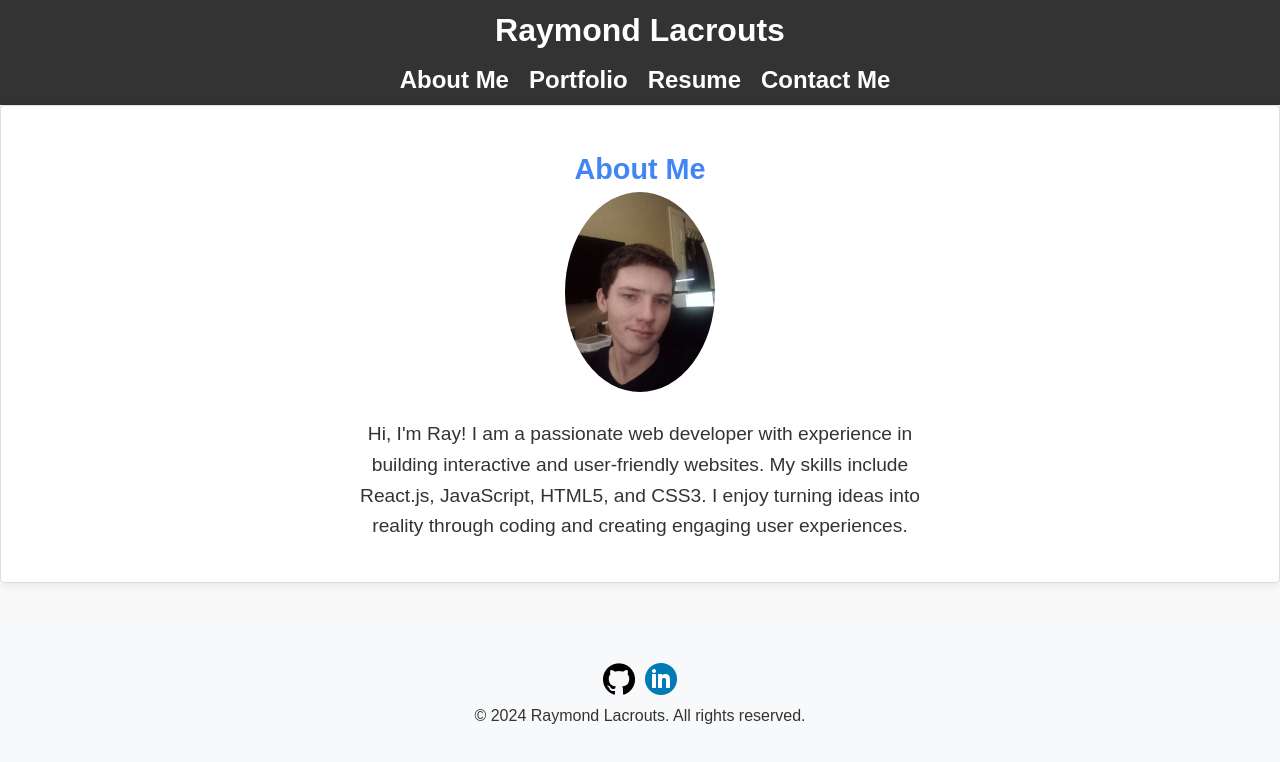
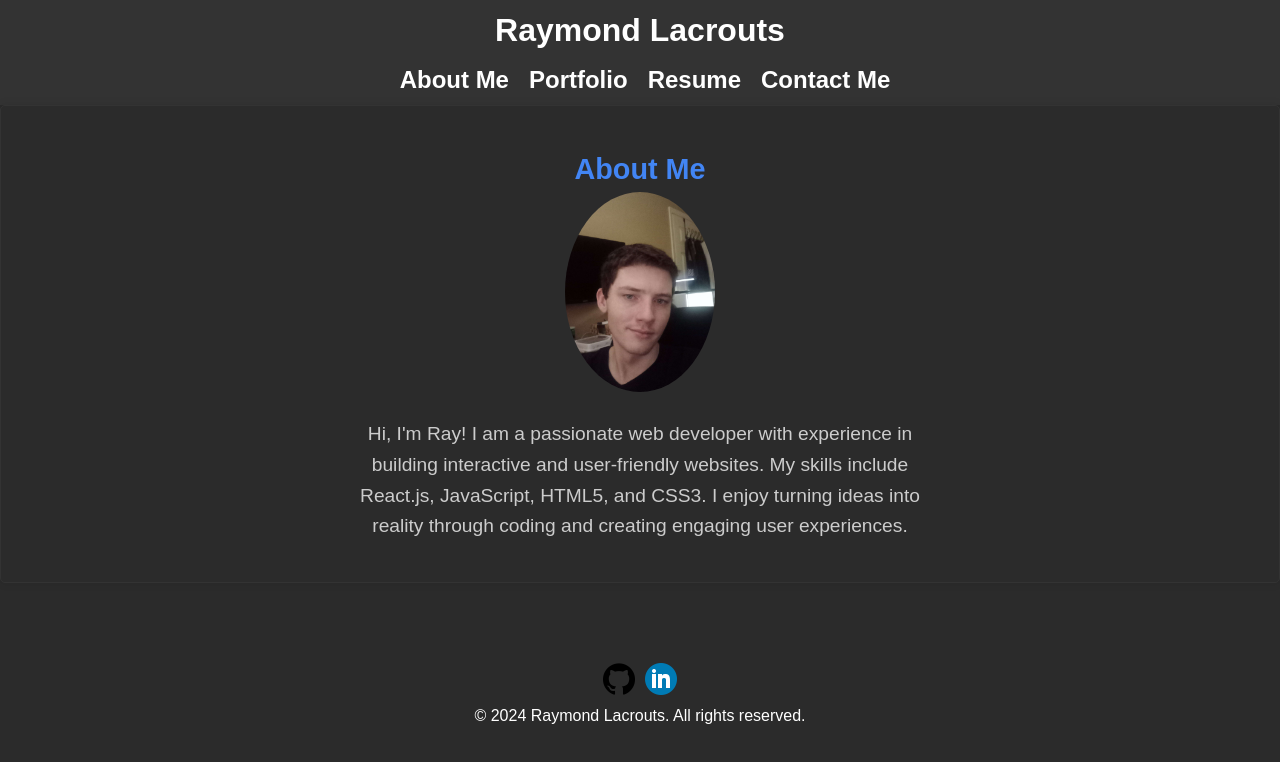
Before and after one commit to Wolffkran/rays-react-portfolio, a React (Create React App) app: page /about in a window 1280 px wide. Shown: the top 762 px of the page. Built offline with nearby package versions, Linux system fonts and the light colour scheme.

Commit message:
Additional styling

```diff
--- a/src/components/Resume/Resume.jsx
+++ b/src/components/Resume/Resume.jsx
@@ -1,5 +1,3 @@
-// Resume.jsx
-
 import React from 'react';
 
 const Resume = () => {
@@ -8,7 +6,7 @@ const Resume = () => {
       <h2>Resume</h2>
       <p>Download my resume: <a href={process.env.PUBLIC_URL + '/components/Resume/Raymond_Lacrouts_Resume.PDF'} download="Raymond_Lacrouts_Resume.PDF" target="_blank" rel="noopener noreferrer">Resume.pdf</a></p>
 
-
+      <section>
         <h3>Skills</h3>
         <ul>
           <li>Web Development</li>
@@ -17,6 +15,7 @@ const Resume = () => {
           <li>HTML5, CSS3</li>
           {/* Add more skills as needed */}
         </ul>
+      </section>
 
       {/* Add more sections like Education, Experience, etc. */}
     </div>
--- a/src/styles/App-tailwind.css
+++ b/src/styles/App-tailwind.css
@@ -5,10 +5,10 @@ body, h1, h2, h3, p {
 }
 
 body {
+  background-color: #2b2b2b; /* Set your desired dark background color */
   font-family: 'Arial', sans-serif;
   line-height: 1.6;
-  background-color: #f8f8f8;
-  color: #333;
+  color: #fff; /* Set text color for better contrast on dark background */
 }
 
 .container {
@@ -67,8 +67,8 @@ h2 {
 
 /* Portfolio styles */
 .project {
-  background-color: #fff;
-  border: 1px solid #ddd;
+  background-color: #2b2b2b;
+  border: 1px solid #333;
   padding: 20px;
   border-radius: 5px;
   box-shadow: 0 0 10px rgba(0, 0, 0, 0.1);
@@ -95,7 +95,7 @@ textarea {
   width: 100%;
   padding: 10px;
   margin-bottom: 15px;
-  border: 1px solid #ddd;
+  border: 1px solid #333;
   border-radius: 5px;
 }
 
@@ -127,8 +127,8 @@ button:hover {
 
 .project-card {
   max-width: 300px; /* Adjust the maximum width as needed */
-  background-color: #fff;
-  border: 1px solid #ddd;
+  background-color: #2b2b2b;
+  border: 1px solid #333;
   padding: 20px;
   border-radius: 5px;
   box-shadow: 0 0 10px rgba(0, 0, 0, 0.1);
@@ -137,11 +137,13 @@ button:hover {
 
 .project-card h3 {
   font-size: 1.5em;
+  color: #fff;
 }
 
 .project-card p {
   margin-top: 10px;
   font-size: 1em;
+  color: #ccc;
 }
 
 .project-links {
@@ -174,7 +176,7 @@ button:hover {
   width: 100%;
   padding: 10px;
   margin-bottom: 15px;
-  border: 1px solid #ddd;
+  border: 1px solid #333;
   border-radius: 5px;
 }
 
@@ -193,7 +195,7 @@ button:hover {
 }
 
 .footer {
-  background-color: #f8f9fa; /* Set your desired background color */
+  background-color: #2b2b2b; /* Set your desired background color */
   padding: 20px; /* Adjust the padding as needed */
   margin-top: auto; /* Push the footer to the bottom */
 }
@@ -211,12 +213,11 @@ button:hover {
   gap: 10px; /* Adjust the gap between social links as needed */
 }
 
-
 .about-me {
   text-align: center;
   padding: 40px 20px; /* Adjust padding as needed */
-  background-color: #fff; /* Set your desired background color */
-  border: 1px solid #ddd;
+  background-color: #2b2b2b; /* Set your desired background color */
+  border: 1px solid #333;
   border-radius: 5px;
   box-shadow: 0 0 10px rgba(0, 0, 0, 0.1);
   margin-bottom: 40px; /* Adjust margin as needed */
@@ -234,4 +235,33 @@ button:hover {
     margin: 0 auto;
     font-size: 1.2em; /* Adjust font size as needed */
     line-height: 1.6;
+    color: #ccc;
   }
+
+  /* Footer styles */
+  .footer {
+    background-color: #2b2b2b; /* Set your desired background color */
+    padding: 20px; /* Adjust the padding as needed */
+    margin-top: auto; /* Push the footer to the bottom */
+  }
+
+  .social-links {
+    display: flex;
+    gap: 10px; /* Adjust the gap between social links as needed */
+  }
+
+  .social-links a img {
+    width: 32px; /* Set your desired width for social icons */
+    height: 32px; /* Set your desired height for social icons */
+  }
+
+  .resume {
+    max-width: 600px;
+    margin: 0 auto;
+    padding: 20px;
+    background-color: #2b2b2b;
+    border: 1px solid #333;
+    border-radius: 5px;
+    box-shadow: 0 0 10px rgba(0, 0, 0, 0.1);
+    color: #ccc;
+  }
```
Lines whose indentation alone changed are shown as unchanged.
